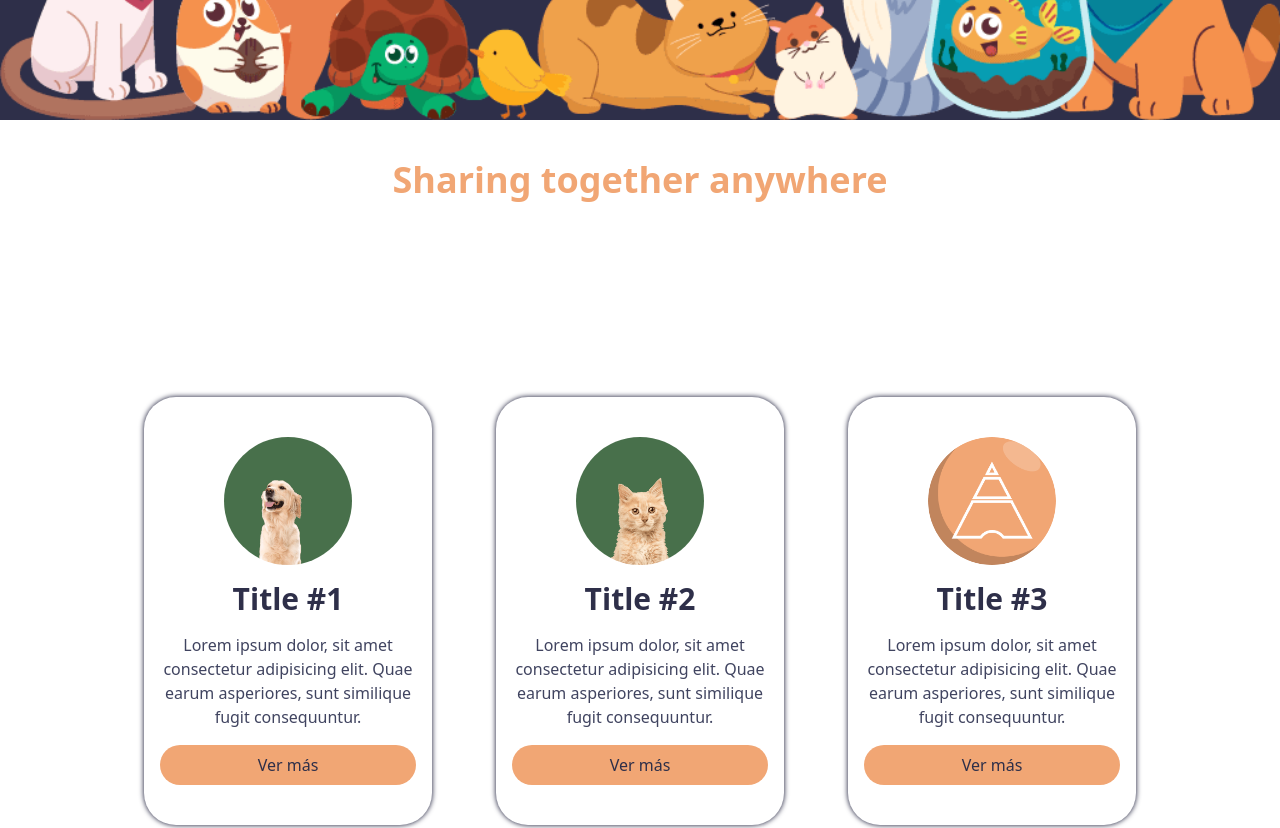
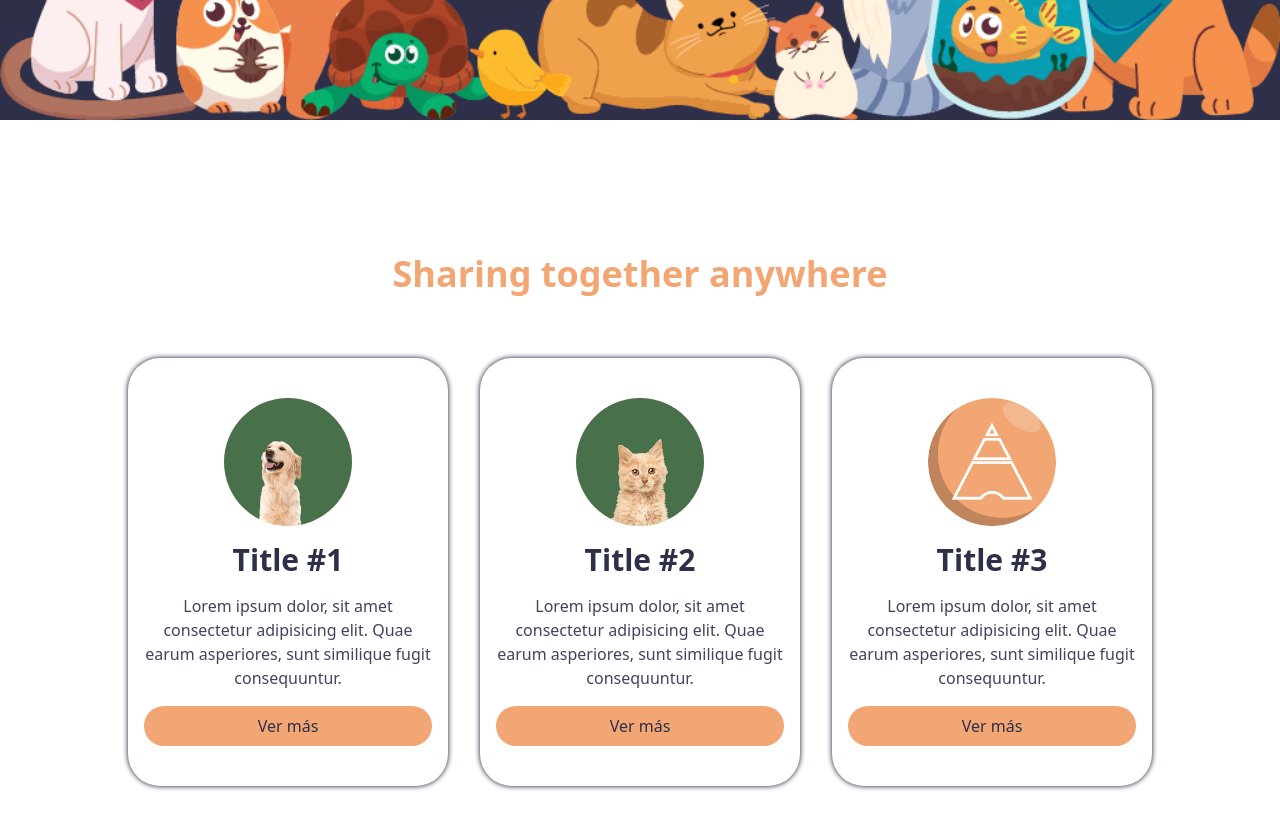
Before and after one commit to iaalvearp/componentsFolder, an Astro site: page / in a window 1280 px wide. Shown: the part 680-1508 px from the top of the page. Built offline with nearby package versions, Linux system fonts and the light colour scheme; Astro itself is replaced by a stand-in of ours.

Commit message:
Desktop Services section done

```diff
--- a/src/components/CardServicesPets.astro
+++ b/src/components/CardServicesPets.astro
@@ -2,7 +2,7 @@
 const {src, alt, title, text, href} = Astro.props;
 ---
 
-<article class="text-[var(--bg-dark)] min-w-72 w-[90%] max-w-80 py-10 px-[5%] m-auto grid gap-4 text-center rounded-[2rem] duration-300">
+<article class="text-[var(--bg-dark)] min-w-72 max-w-80 py-10 px-[5%] grid gap-4 text-center rounded-[2rem] duration-300">
     <picture class="grid w-32 h-32 m-auto overflow-hidden rounded-full">
         <img class="h-full w-full object-top object-cover m-auto duration-300" src={src} alt={alt}>
     </picture>
--- a/src/components/ServicesPets.astro
+++ b/src/components/ServicesPets.astro
@@ -2,11 +2,11 @@
 import CardServicesPets from '../components/CardServicesPets.astro'
 ---
 
-<section id="pets" class="min-h-screen grid gap-8">
+<section id="pets" class="min-h-screen grid gap-8 lg:content-center lg:gap-16">
     <h2 class="text-[var(--accent-dark)] pt-10 text-center text-4xl font-bold">
         Sharing together anywhere
     </h2>
-    <div id="cardsContainer" class="grid gap-8 pb-10 lg:w-4/5 m-auto">
+    <div id="cardsContainer" class="grid gap-8 pb-10 w-[90%] justify-items-center lg:w-4/5 m-auto">
         <CardServicesPets
         src="/golden-no-bg.avif"
         alt="Service icon 1"
```
